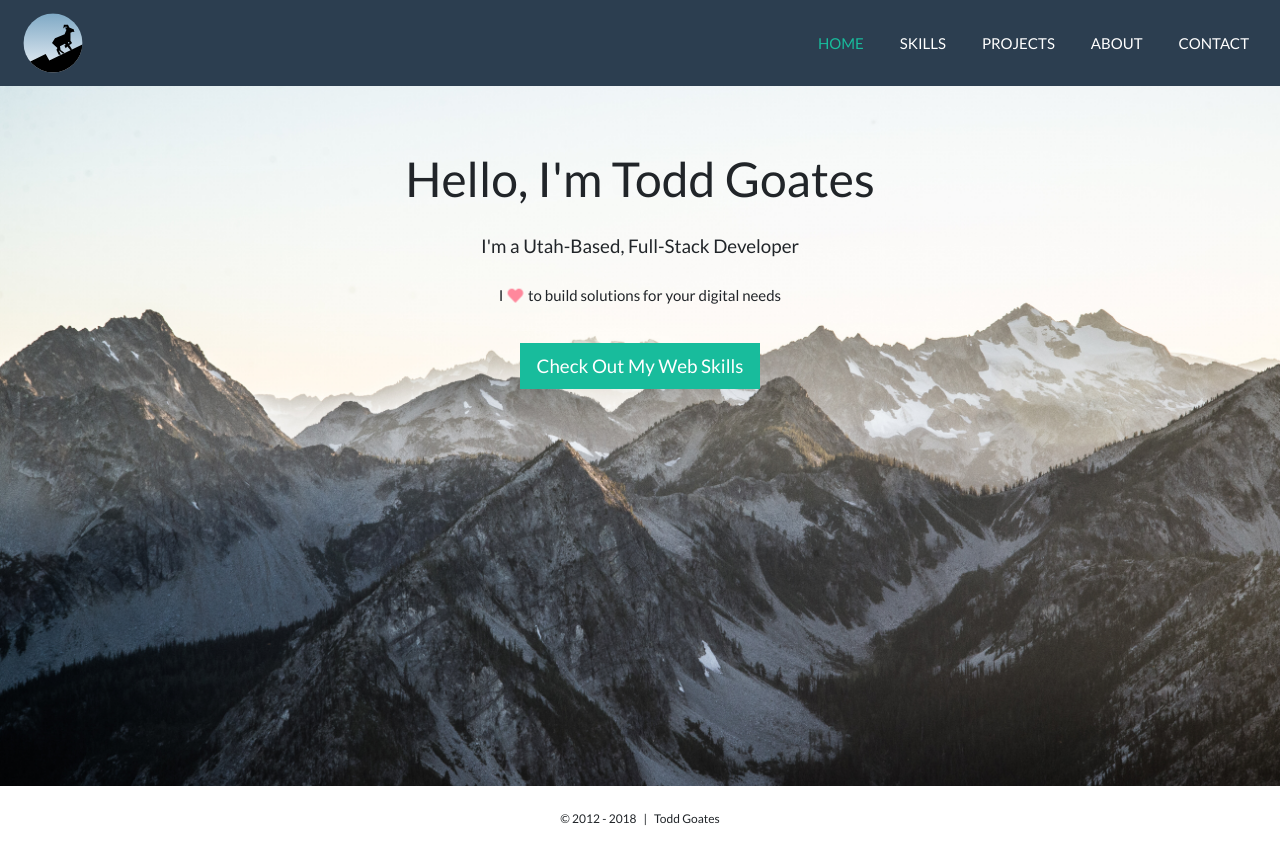
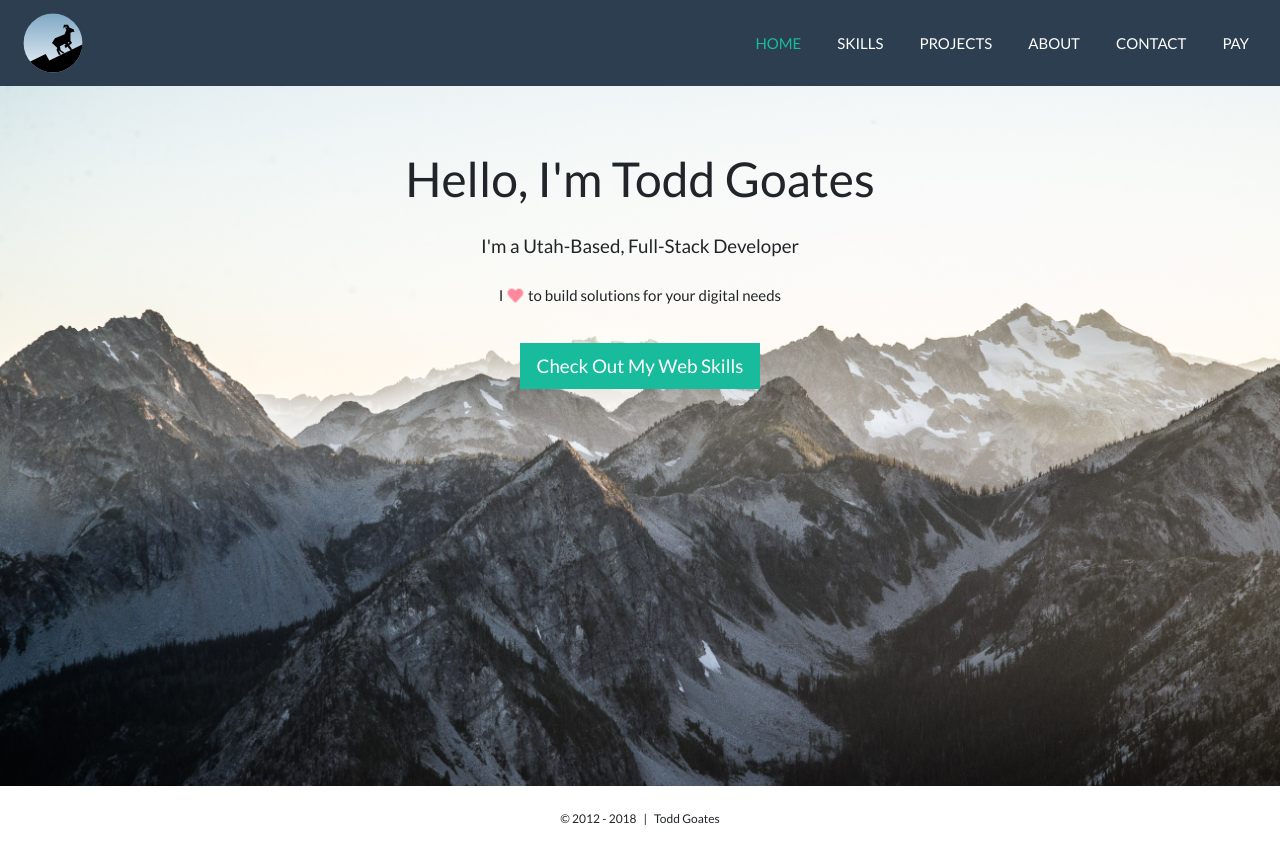
Before and after one commit to toddgoates/goatsite, an Angular app: page / in a window 1280 px wide. Built offline with nearby package versions, Linux system fonts and the light colour scheme.

Commit message:
Add link to Stripe payment page in navbar

```diff
--- a/src/app/components/navbar/navbar.component.html
+++ b/src/app/components/navbar/navbar.component.html
@@ -24,6 +24,9 @@
         <li class="nav-item" routerLinkActive="active">
           <a class="nav-link" routerLink="/contact">Contact</a>
         </li>
+        <li class="nav-item" routerLinkActive="active">
+          <a class="nav-link" href="https://buy.stripe.com/00g4gn5F3aXmbw4eUU" target="_blank">Pay</a>
+        </li>
       </ul>
     </div>
   </div>
```
